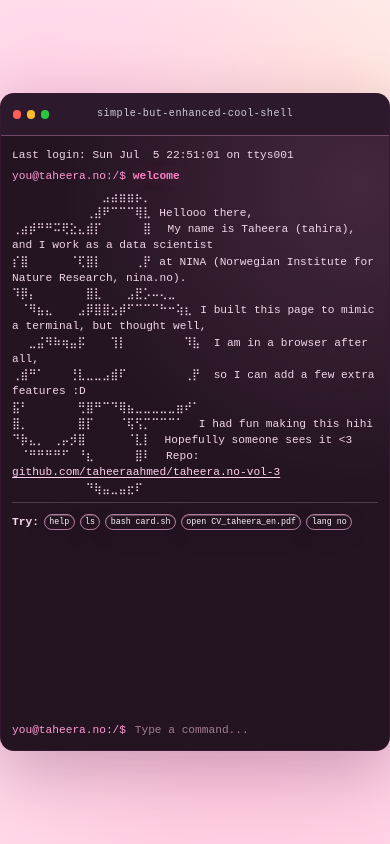
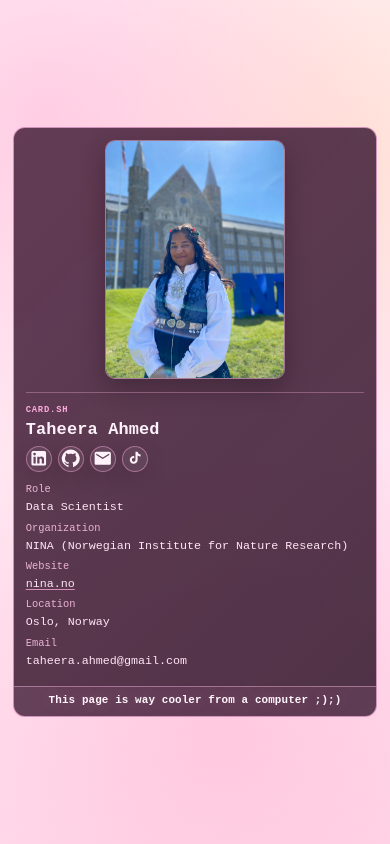
Before and after one commit to taheeraahmed/taheera.no-v3, a React (Vite) app: page / in a window 390 px wide. Built offline with nearby package versions, Linux system fonts and the light colour scheme.

Commit message:
kind of mobile friendly ;);)

```diff
--- a/src/App.css
+++ b/src/App.css
@@ -93,6 +93,11 @@
   border: none;
 }
 
+.mobile-contact-only {
+  width: min(960px, 100%);
+  min-height: 100svh;
+}
+
 .terminal-stage.is-flipped .terminal-face-front {
   pointer-events: none;
 }
--- a/src/App.jsx
+++ b/src/App.jsx
@@ -16,6 +16,13 @@ import { getTerminalStrings } from './terminal/i18n'
 import useCatParty from './hooks/useCatParty'
 
 function App() {
+  const [isPhoneView, setIsPhoneView] = useState(() => {
+    if (typeof window === 'undefined') {
+      return false
+    }
+
+    return window.matchMedia('(max-width: 700px)').matches
+  })
   const [language, setLanguage] = useState(DEFAULT_LANGUAGE)
   const [content, setContent] = useState(() =>
     getContentSnapshot(getLocalizedContent(DEFAULT_LANGUAGE))
@@ -193,6 +200,24 @@ function App() {
     }
   }, [input])
 
+  useEffect(() => {
+    if (typeof window === 'undefined') {
+      return
+    }
+
+    const mediaQuery = window.matchMedia('(max-width: 700px)')
+    const handleMediaChange = (event) => {
+      setIsPhoneView(event.matches)
+    }
+
+    setIsPhoneView(mediaQuery.matches)
+    mediaQuery.addEventListener('change', handleMediaChange)
+
+    return () => {
+      mediaQuery.removeEventListener('change', handleMediaChange)
+    }
+  }, [])
+
   const focusInput = () => {
     inputRef.current?.focus({ preventScroll: true })
   }
@@ -219,6 +244,42 @@ function App() {
     }
 
     focusInput()
+  }
+
+  if (isPhoneView) {
+    return (
+      <main className="portfolio-page">
+        <div className={`cat-easter-egg ${isCatPartyActive ? 'is-active' : ''}`} aria-hidden="true">
+          {isCatPartyActive
+            ? catSprites.map((cat) => (
+                <img
+                  key={cat.id}
+                  className="cat-easter-egg-sprite"
+                  src={cat.src}
+                  alt=""
+                  style={cat.style}
+                  loading="lazy"
+                  decoding="async"
+                />
+              ))
+            : null}
+        </div>
+
+        <section className="terminal-card-face mobile-contact-only" aria-label={terminalStrings.contactCardAria}>
+          <div className="terminal-card-screen">
+            <ContactCard
+              card={content.contactCard}
+              ui={content.ui}
+              onClose={() => {}}
+              onNameHover={activateCatParty}
+              onNameClick={toggleCatParty}
+              isCatPartyActive={isCatPartyActive}
+              isPhoneView={isPhoneView}
+            />
+          </div>
+        </section>
+      </main>
+    )
   }
 
   return (
--- a/src/components/ContactCard.css
+++ b/src/components/ContactCard.css
@@ -204,6 +204,20 @@
   text-shadow: 0 0 18px rgba(255, 121, 193, 0.45);
 }
 
+.card-hint-static {
+  cursor: default;
+  color: #fff6fc;
+  background: rgba(255, 173, 220, 0.08);
+  border-top-color: rgba(255, 196, 231, 0.42);
+  text-shadow: 0 0 16px rgba(255, 121, 193, 0.36);
+}
+
+.card-hint-static:hover {
+  background: rgba(255, 173, 220, 0.08);
+  color: #fff6fc;
+  text-shadow: 0 0 16px rgba(255, 121, 193, 0.36);
+}
+
 @keyframes terminal-flip-in {
   0% {
     opacity: 0;
@@ -227,7 +241,13 @@
   }
 
   .card-photo-slot {
-    min-height: 145px;
+    width: min(180px, 54vw);
+    min-height: 110px;
+    margin-inline: auto;
+  }
+
+  .card-photo {
+    min-height: 110px;
   }
 
   .card-details {
--- a/src/components/ContactCard.jsx
+++ b/src/components/ContactCard.jsx
@@ -50,7 +50,7 @@ const toSocialHref = (link, card) => {
   return toExternalHref(card[link.key])
 }
 
-function ContactCard({ card, ui, onClose, onNameHover, onNameClick, isCatPartyActive }) {
+function ContactCard({ card, ui, onClose, onNameHover, onNameClick, isCatPartyActive, isPhoneView = false }) {
   const cardLabels = ui?.contactCardLabels ?? {
     role: 'Role',
     organization: 'Organization',
@@ -124,12 +124,16 @@ function ContactCard({ card, ui, onClose, onNameHover, onNameClick, isCatPartyAc
         </dl>
       </div>
 
+      {isPhoneView ? (
+        <p className="card-hint card-hint-static">This page is way cooler from a computer ;);)</p>
+      ) : (
         <HintActionButton
           className="card-hint"
           onClick={onClose}
           prefix={ui?.escapePrefix ?? 'Press'}
           suffix={ui?.closeTerminalSuffix ?? 'to return to the terminal.'}
         />
+      )}
     </article>
   )
 }
```
Lines whose indentation alone changed are shown as unchanged.
